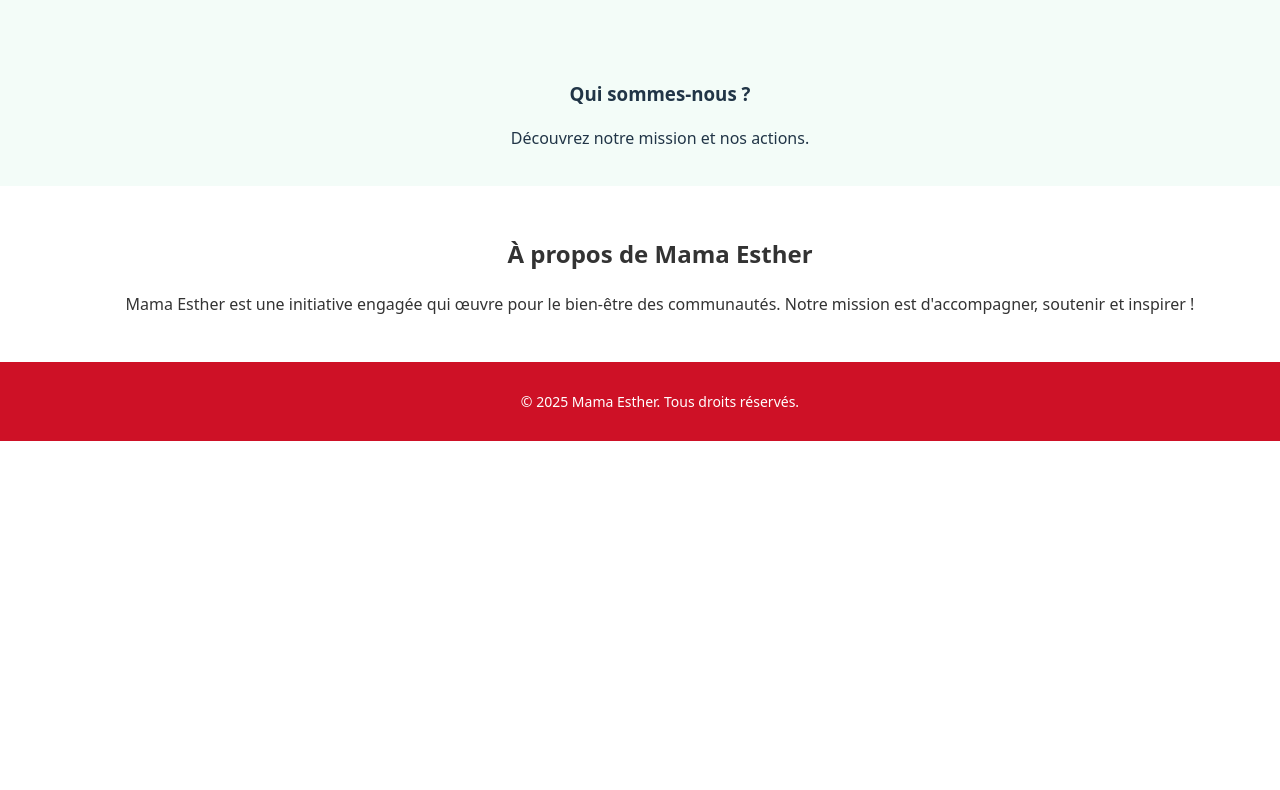
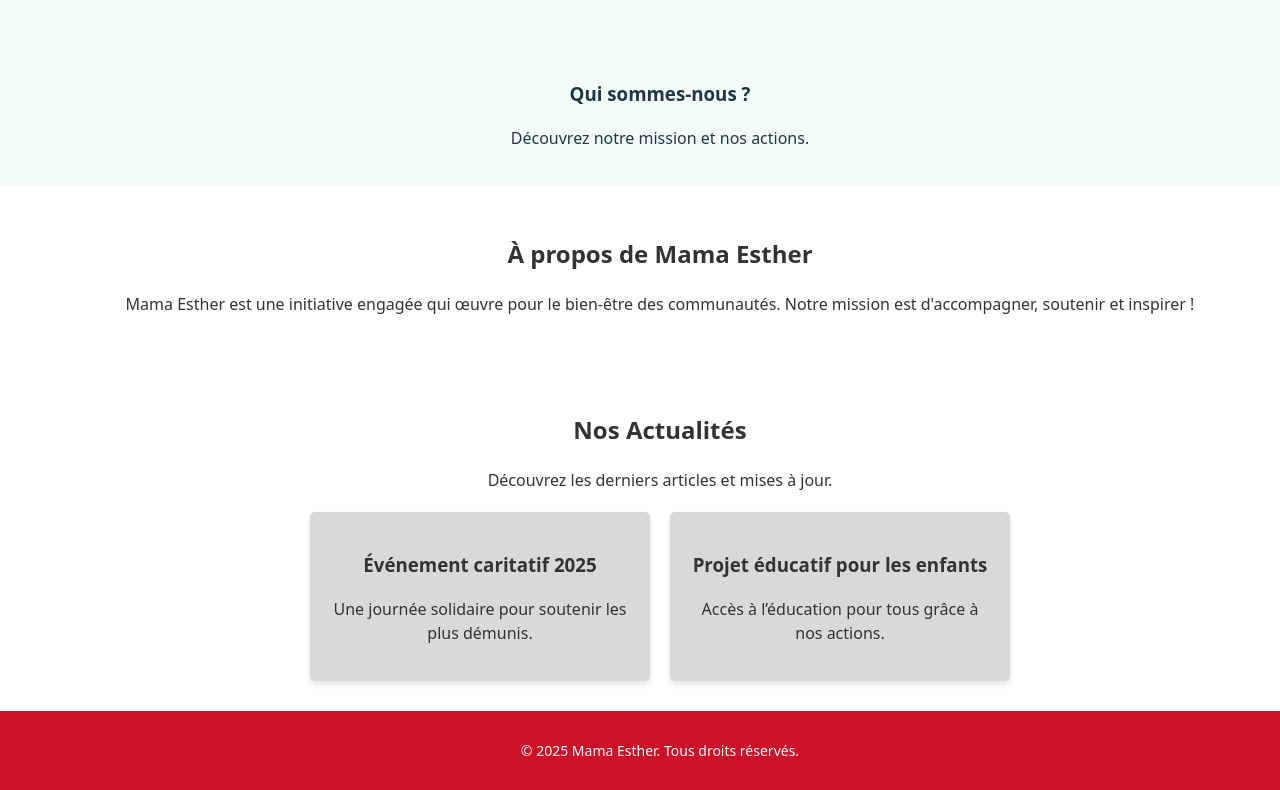
Before and after one commit to PapaG57/mama-esther-v5, a React (Vite) app: page / in a window 1280 px wide. Shown: the part 1086-1876 px from the top of the page. Before the commit the page ends 1527 px from the top, so only its background shows below. Built offline with nearby package versions, Linux system fonts and the light colour scheme; some icons are missing.

Commit message:
supression blog et ajout de pages et à propos

```diff
--- a/src/App.jsx
+++ b/src/App.jsx
@@ -3,7 +3,7 @@ import Header from "./components/Header";
 import Footer from "./components/Footer";
 import Home from "./pages/Home";
 import About from "./pages/About";
-import Blog from "./pages/Blog";
+import Pages from "./pages/Blog";
 
 function App() {
   return (
@@ -11,7 +11,7 @@ function App() {
       <Header /> {/* ✅ Affichage du Header */}
       <Home /> {/* ✅ Affichage de la page d'accueil */}
       <About /> {/* ✅ Affichage de la page "À propos" */}
-      {/* <Blog /> ✅ Affichage du Blog */}
+      <Pages /> {/* ✅ Affichage des autres pages du site */}
       <Footer /> {/* ✅ Affichage du Footer */}
     </div>
   );
```
